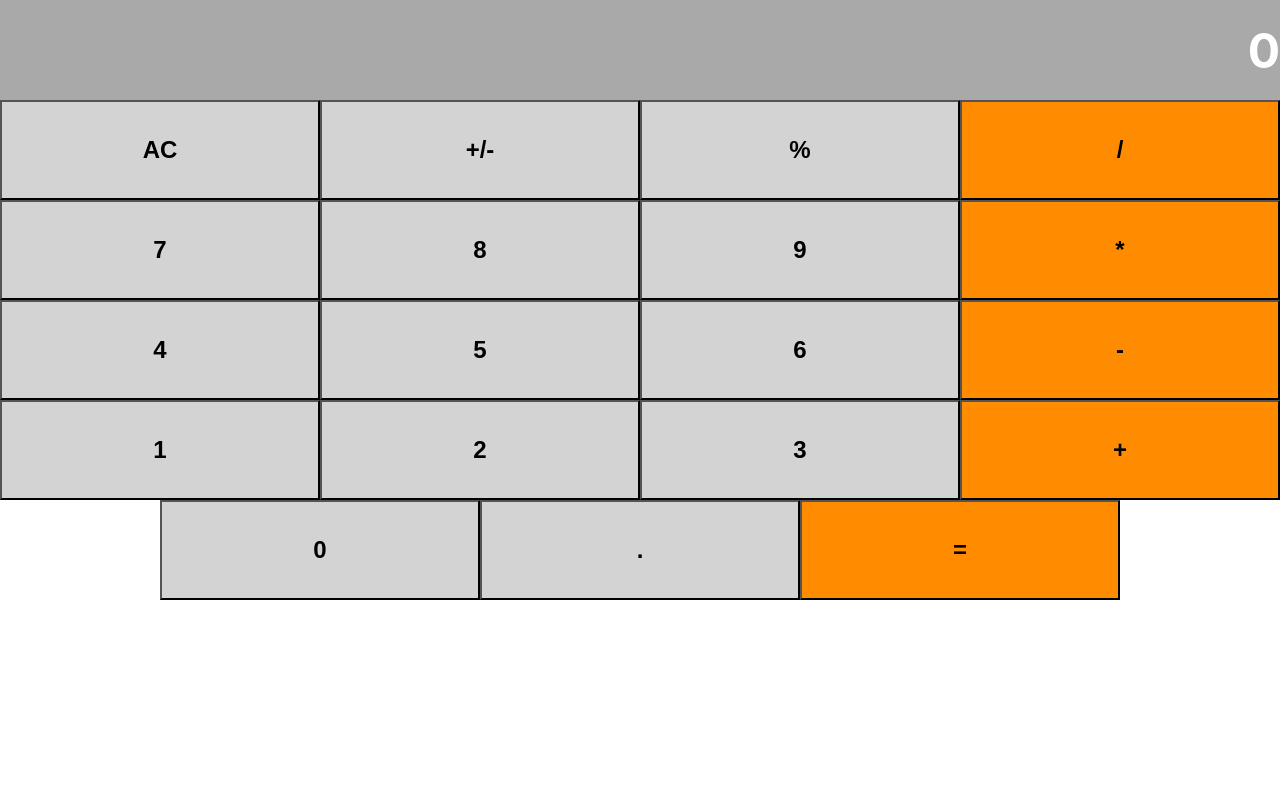
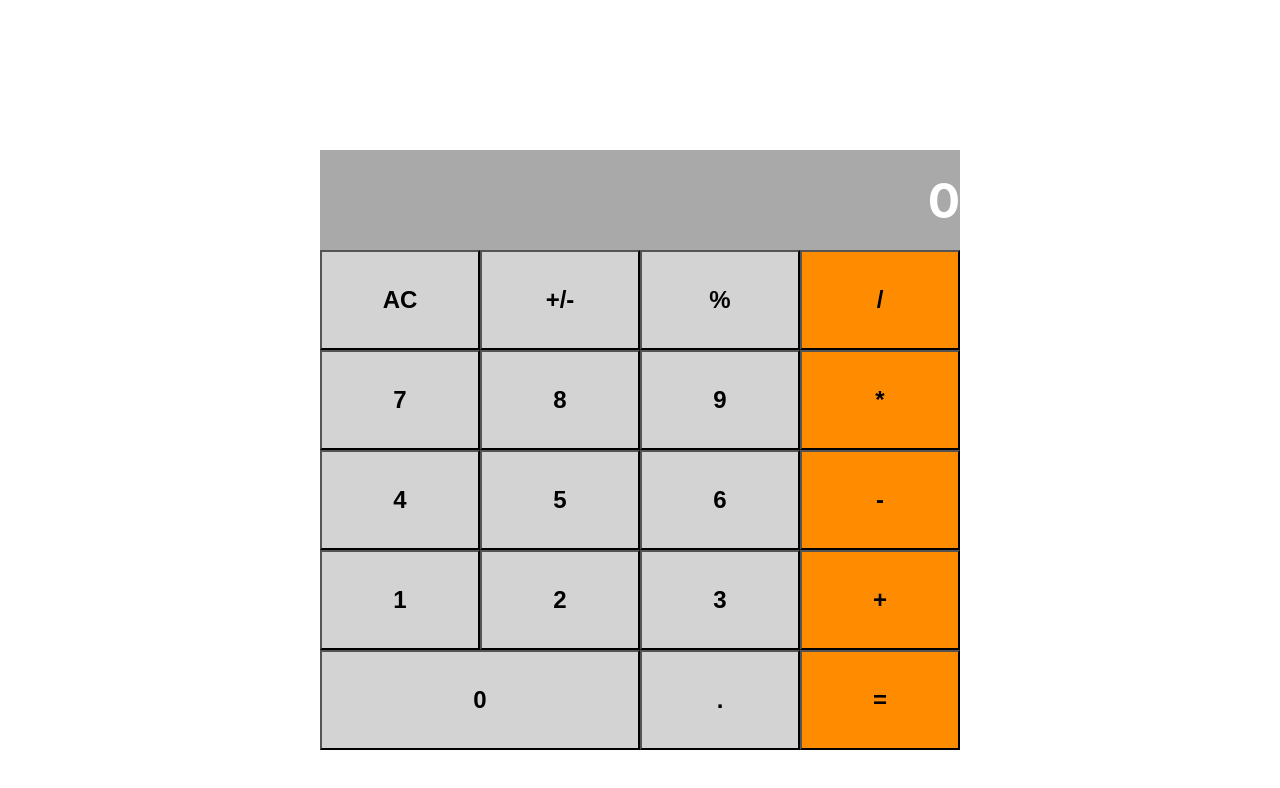
Before and after one commit to Abdulwhbhussain/Math-Magicians-React-App, a React (Create React App) app: page / in a window 1280 px wide. Shown: the top 788 px of the page. Built offline with nearby package versions, Linux system fonts and the light colour scheme.

Commit message:
Calculator updated with Requested Changes

```diff
--- a/src/components/Calculator.jsx
+++ b/src/components/Calculator.jsx
@@ -5,8 +5,10 @@ import ButtonCalculator from './utilities/ButtonCalculator';
 
 // styled-component
 const CalculatorStyled = styled.div`
-  width: 100%;
-  height: 500px;
+  margin: 0 auto;
+  padding-top: 150px;
+  width: 50%;
+  height: 100vh;
   p {
     height: 100px;
     font-size: 3rem;
@@ -19,7 +21,6 @@ const CalculatorStyled = styled.div`
     align-items: center;
     justify-content: flex-end;
   }
-
 `;
 
 const Calculator = () => (
@@ -41,7 +42,7 @@ const Calculator = () => (
     <ButtonCalculator className="two" name="2" />
     <ButtonCalculator className="three" name="3" />
     <ButtonCalculator className="plus" name="+" variant="orange" />
-    <ButtonCalculator className="zero" name="0" />
+    <ButtonCalculator style={{ width: '50%' }} className="zero" name="0" />
     <ButtonCalculator className="dot" name="." />
     <ButtonCalculator className="equal" name="=" variant="orange" />
   </CalculatorStyled>
--- a/src/components/utilities/ButtonCalculator.jsx
+++ b/src/components/utilities/ButtonCalculator.jsx
@@ -4,7 +4,12 @@ import styled from 'styled-components';
 
 // styled-components
 const ButtonStyled = styled.button`
-  width: 25%;
+  width: ${(props) => {
+    if (props.name === '0') {
+      return '50%';
+    }
+    return '25%';
+  }};
   height: 100px;
   font-size: 1.5rem;
   font-weight: bold;
@@ -14,7 +19,7 @@ const ButtonStyled = styled.button`
     }
     return '#d3d3d3';
   }};
-  color: '#000000';
+  color: #000000;
   cursor: pointer;
   outline: none;
   &:hover {
@@ -29,7 +34,7 @@ const ButtonStyled = styled.button`
 
 // Calculator Button Reusable Styled Component
 const ButtonCalculator = ({ name, variant }) => (
-  <ButtonStyled variant={variant}>
+  <ButtonStyled variant={variant} name={name}>
     {name}
   </ButtonStyled>
 );
```
